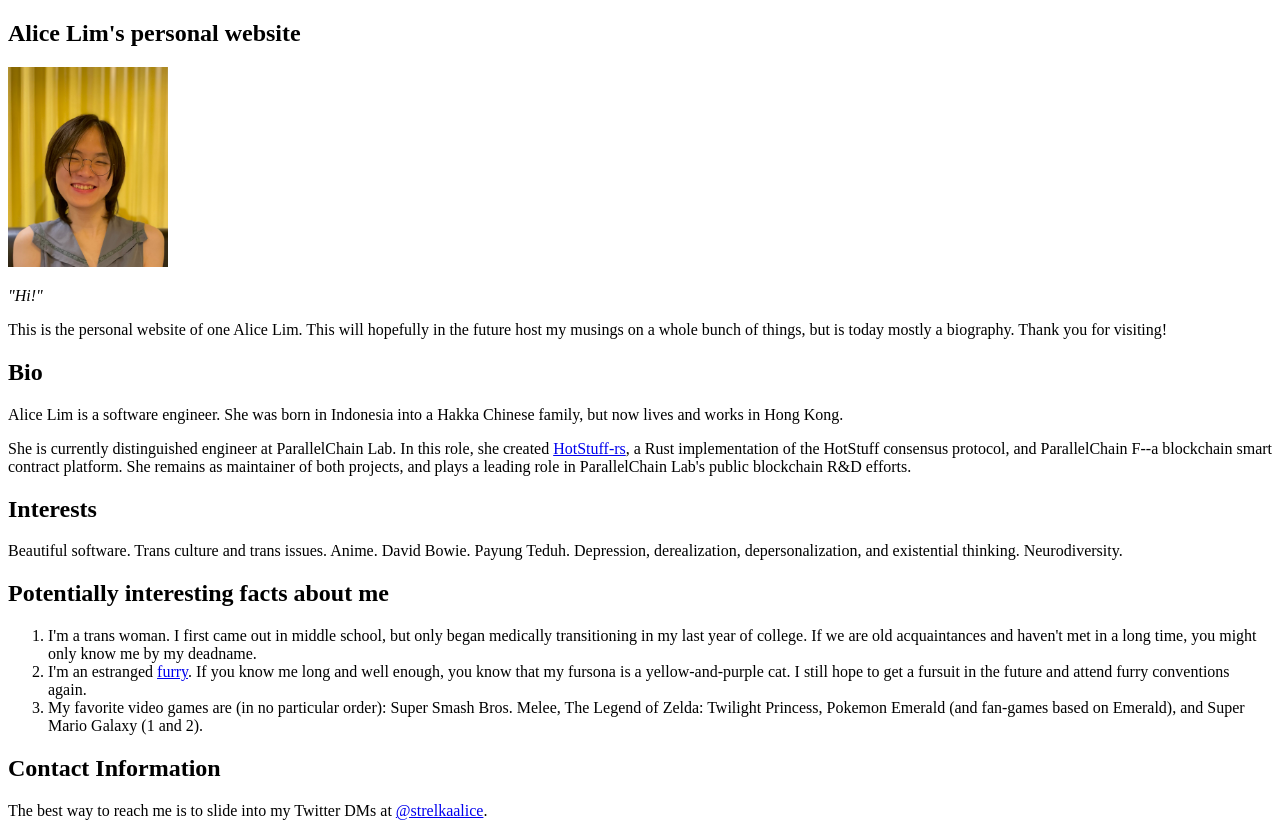
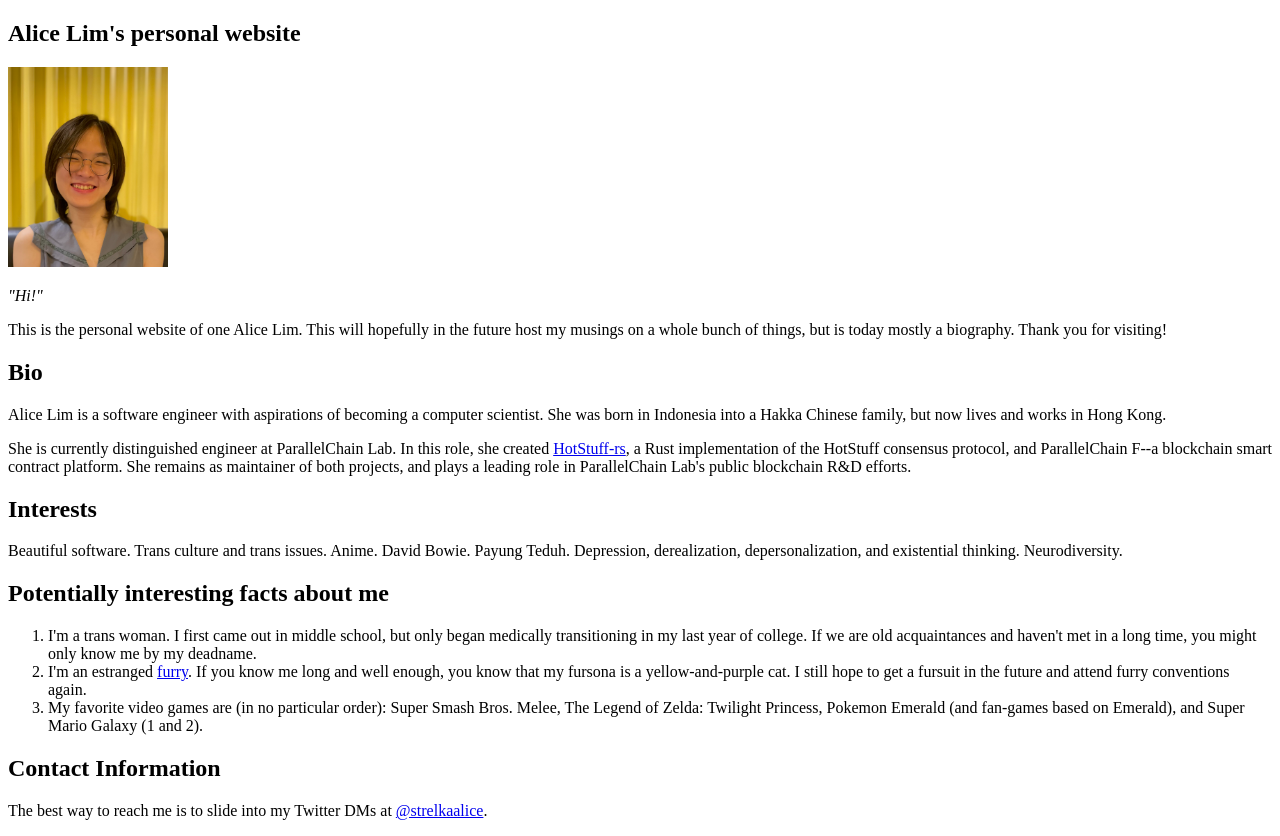
Before and after one commit to lyulka/alice-lim-com, a plain HTML site: page index.html in a window 1280 px wide. Drawn offline with Linux system fonts and the light colour scheme.

Commit message:
Mention that I aspire to be a computer scientist.

```diff
--- a/index.html
+++ b/index.html
@@ -12,7 +12,7 @@
         </p>
         <h2>Bio</h2>
         <p>
-            Alice Lim is a software engineer. She was born in Indonesia into a Hakka Chinese family, but now lives and works in Hong Kong.
+            Alice Lim is a software engineer with aspirations of becoming a computer scientist. She was born in Indonesia into a Hakka Chinese family, but now lives and works in Hong Kong.
         </p>
         <p>
             She is currently distinguished engineer at ParallelChain Lab. In this role, she created <a href="https://github.com/parallelchain-io/hotstuff_rs">HotStuff-rs</a>, a Rust implementation of the HotStuff consensus protocol, and ParallelChain F--a blockchain smart contract platform. She remains as maintainer of both projects, and plays a leading role in ParallelChain Lab's public blockchain R&D efforts.
```
